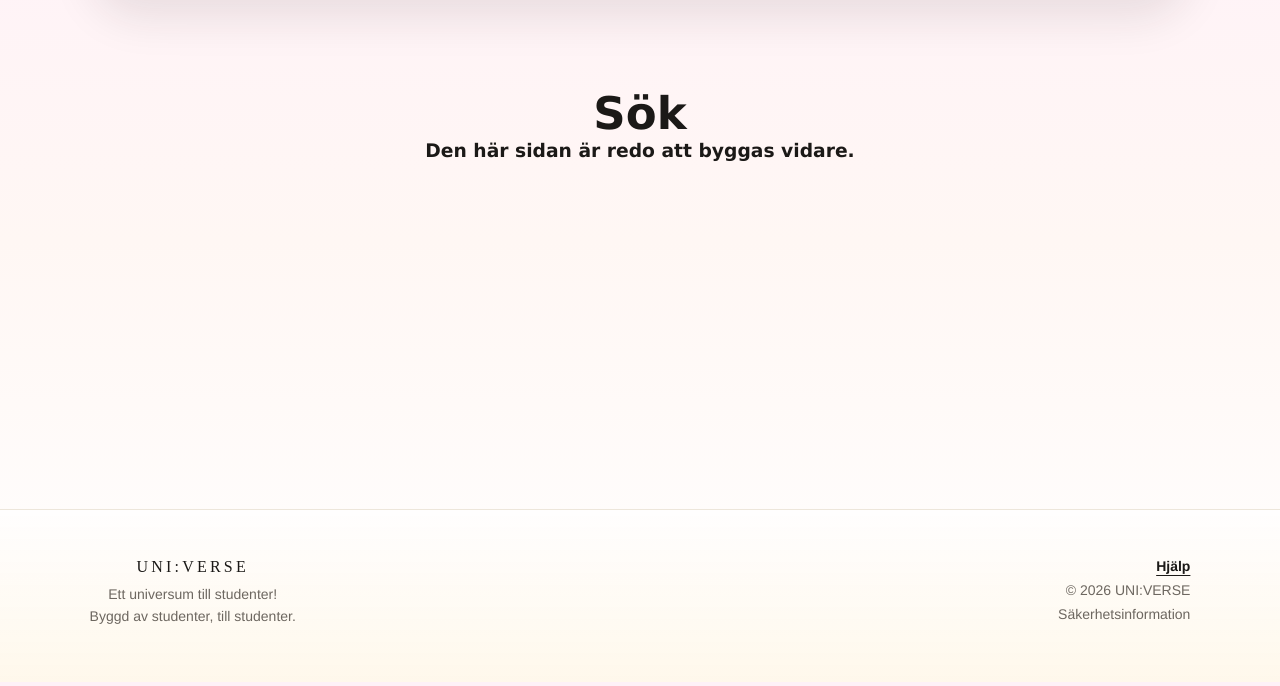
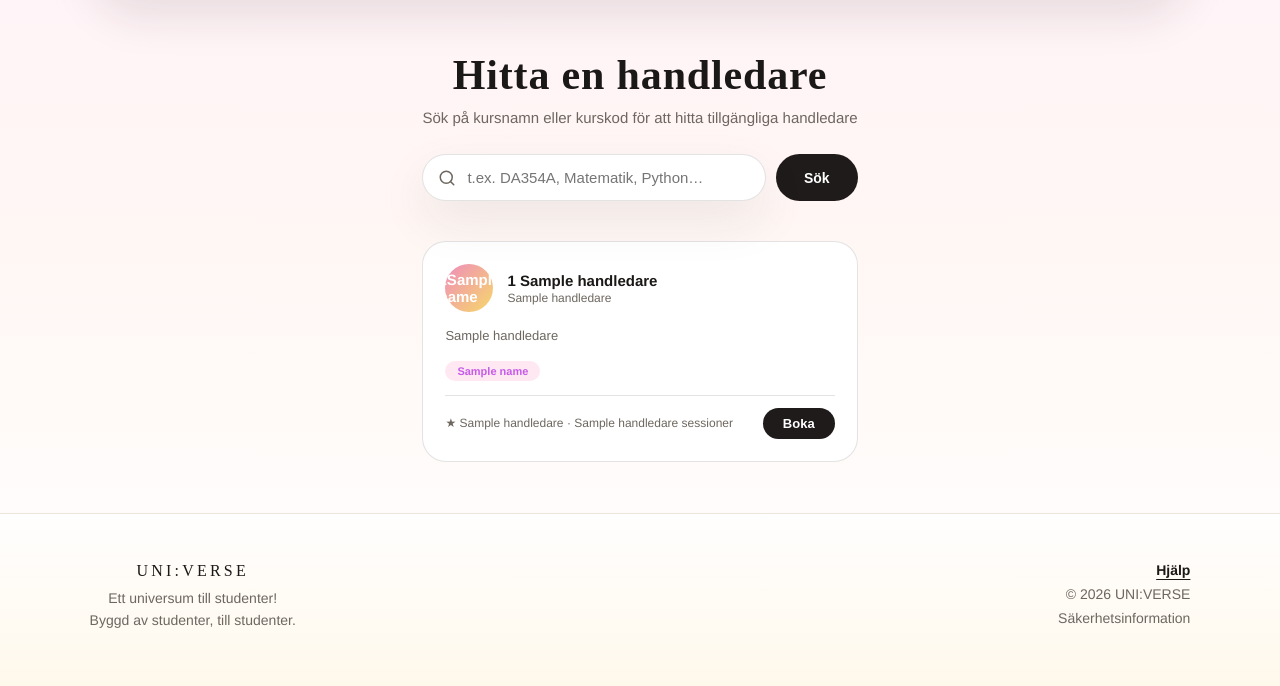
Before and after one commit to EmmaGeorge20/UNIVERSE.web, a Flask app: page /search in a window 1280 px wide. Shown: the part 118-804 px from the top of the page. Before the commit the page ends 742 px from the top, so only its background shows below. Run offline with Flask 3, Linux system fonts and the light colour scheme; a database or web service that is not in the repository returns one stand-in record (values such as "Sample title"); some libraries are stand-ins or nearby versions.

Commit message:
Sök-funktionen

```diff
--- a/app.py
+++ b/app.py
@@ -1,10 +1,11 @@
+
 """
 app.py
 This is the main entry point of the application.
 It initializes the Flask app and registers all blueprints.
 """
 
-from flask import Flask, redirect, render_template, session, url_for
+from flask import Flask, redirect, render_template, request, session, url_for
 from auth import auth
 from user_profile import profile_bp
 from db import get_connection
@@ -12,139 +13,161 @@ from chat import chat
 from extensions import socketio
 
 app = Flask(__name__)
-app.secret_key = "universe_secret"  # Secret key required for sessions to work
+app.secret_key = "universe_secret"
 
-socketio.init_app(app) #Connects Flask with socket server
+socketio.init_app(app)
 
-app.register_blueprint(auth)  # Register authentication routes
+app.register_blueprint(auth)
 app.register_blueprint(profile_bp)
+app.register_blueprint(chat)
 
-app.register_blueprint(chat)  # Chat routes
 
 @app.route("/")
 def index():
-    """
-    Redirects to the startup page.
-    """
     return redirect(url_for("startup"))
+
 
 @app.route("/startup")
 def startup():
-    """
-    Renders the startup page.
-    """
     return render_template("startup.html")
 
-@app.route("/guest")
-def guest():
-    """
-    Allows users to continue as guest.
-    """
-    session["user"] = "guest"
-    return redirect(url_for("home"))
 
 @app.route("/home")
 def home():
-    """
-    Renders the homepage.
-    """
     return render_template("index.html")
 
-@app.route("/booking")
-def booking():
-    """
-    Renders the bookings page placeholder.
-    """
-    return render_template("page.html", title="Bokningar")
 
 @app.route("/search")
 def search():
     """
-    Renders the course search page placeholder.
+    Renders the tutor search page.
+    Optionally filters by ?q=course query parameter.
     """
-    return render_template("page.html", title="Sök")
+    query = request.args.get("q", "").strip()
+    tutors = []
+
+    conn = get_connection()
+    if conn is not None:
+        try:
+            cur = conn.cursor()
+            if query:
+                cur.execute(
+                    """
+                    SELECT u.first_name, u.last_name, u.program,
+                           array_agg(k.kurskod) AS kurser,
+                           h.bio, h.betyg, h.antal_sessioner
+                    FROM handledare h
+                    JOIN users u ON h.user_id = u.id
+                    JOIN handledare_kurser hk ON hk.handledare_id = h.id
+                    JOIN kurser k ON k.id = hk.kurs_id
+                    WHERE h.ar_aktiv = TRUE
+                      AND (k.kurskod ILIKE %s OR k.kursnamn ILIKE %s)
+                    GROUP BY u.first_name, u.last_name, u.program,
+                             h.bio, h.betyg, h.antal_sessioner
+                    ORDER BY h.betyg DESC
+                    """,
+                    (f"%{query}%", f"%{query}%"),
+                )
+            else:
+                cur.execute(
+                    """
+                    SELECT u.first_name, u.last_name, u.program,
+                           array_agg(k.kurskod) AS kurser,
+                           h.bio, h.betyg, h.antal_sessioner
+                    FROM handledare h
+                    JOIN users u ON h.user_id = u.id
+                    JOIN handledare_kurser hk ON hk.handledare_id = h.id
+                    JOIN kurser k ON k.id = hk.kurs_id
+                    WHERE h.ar_aktiv = TRUE
+                    GROUP BY u.first_name, u.last_name, u.program,
+                             h.bio, h.betyg, h.antal_sessioner
+                    ORDER BY h.betyg DESC
+                    """
+                )
+            rows = cur.fetchall()
+            for row in rows:
+                tutors.append({
+                    "first_name":      row[0],
+                    "last_name":       row[1],
+                    "program":         row[2],
+                    "kurser":          row[3],
+                    "bio":             row[4],
+                    "betyg":           row[5],
+                    "antal_sessioner": row[6],
+                })
+            cur.close()
+        finally:
+            conn.close()
+
+    return render_template("search.html", tutors=tutors, query=query)
+
+
+@app.route("/booking")
+def booking():
+    return render_template("page.html", title="Bokningar")
+
 
 @app.route("/messages")
 def messages():
-    """
-    Renders the messages page placeholder.
-    """
     return render_template("page.html", title="Meddelanden")
+
 
 @app.route("/help")
 def help_page():
-    """
-    Renders the help page placeholder.
-    """
     return render_template("page.html", title="Hjälp")
+
 
 @app.route("/marketplace")
 def marketplace():
-    """
-    Renders the marketplace page placeholder.
-    """
     return render_template("page.html", title="Marknad")
+
 
 @app.route("/news")
 def news():
-    """
-    Renders the news page placeholder.
-    """
     return render_template("page.html", title="Nyheter")
+
 
 @app.route("/community")
 def community():
-    """
-    Renders the community page placeholder.
-    """
     return render_template("page.html", title="Community")
+
 
 @app.route("/profile")
 def profile():
-    """
-    Renders the profile page placeholder.
-    """
     email = session.get("user")
     if not email:
         return redirect(url_for("auth.login"))
 
-    user = {
-        "first_name": "Gäst",
-        "last_name": "",
-        "email": email,
-        "school": "UNI:VERSE",
-        "program": "Student",
-        "phone": "Ej angivet",
-    }
+    user = {}
 
-    if email != "guest":
-        conn = get_connection()
-        if conn is not None:
-            try:
-                cur = conn.cursor()
-                cur.execute(
-                    """
-                    SELECT first_name, last_name, email, school, program, phone
-                    FROM users
-                    WHERE email = %s
-                    """,
-                    (email,),
-                )
-                row = cur.fetchone()
-                if row:
-                    user = {
-                        "first_name": row[0],
-                        "last_name": row[1],
-                        "email": row[2],
-                        "school": row[3],
-                        "program": row[4],
-                        "phone": row[5],
-                    }
-                cur.close()
-            finally:
-                conn.close()
+    conn = get_connection()
+    if conn is not None:
+        try:
+            cur = conn.cursor()
+            cur.execute(
+                """
+                SELECT first_name, last_name, email, school, program, phone
+                FROM users
+                WHERE email = %s
+                """,
+                (email,),
+            )
+            row = cur.fetchone()
+            if row:
+                user = {
+                    "first_name": row[0],
+                    "last_name":  row[1],
+                    "email":      row[2],
+                    "school":     row[3],
+                    "program":    row[4],
+                    "phone":      row[5],
+                }
+            cur.close()
+        finally:
+            conn.close()
 
     return render_template("profil.html", user=user)
 
+
 if __name__ == "__main__":
     socketio.run(app, debug=True)
--- a/static/style.css
+++ b/static/style.css
@@ -495,3 +495,201 @@ main.chat-page{
 .empty-chat p {
     font-size: 16px;
 }
+
+/* Search page */
+.search-main {
+  max-width: 1100px;
+  margin: 0 auto;
+  padding: 4% 5%;
+}
+
+.search-hero {
+  text-align: center;
+  margin-bottom: 40px;
+}
+
+.search-hero h1 {
+  font-family: "Playfair Display", serif;
+  font-size: 42px;
+  font-weight: 700;
+  letter-spacing: 0.02em;
+  margin-bottom: 10px;
+  color: var(--text);
+}
+
+.search-sub {
+  color: var(--muted);
+  font-size: 15px;
+  margin-bottom: 28px;
+}
+
+.search-form {
+  display: flex;
+  gap: 10px;
+  justify-content: center;
+  max-width: 560px;
+  margin: 0 auto;
+}
+
+.search-input-wrap {
+  position: relative;
+  flex: 1;
+}
+
+.search-icon {
+  position: absolute;
+  left: 16px;
+  top: 50%;
+  transform: translateY(-50%);
+  color: var(--muted);
+  pointer-events: none;
+}
+
+.search-input {
+  width: 100%;
+  padding: 14px 18px 14px 44px;
+  border: 1.5px solid var(--stroke);
+  border-radius: 999px;
+  font-family: "Manrope", sans-serif;
+  font-size: 15px;
+  background: var(--surface);
+  color: var(--text);
+  outline: none;
+  transition: border-color 0.2s;
+  box-shadow: var(--shadow);
+}
+
+.search-input:focus {
+  border-color: var(--brand-pink);
+}
+
+.search-btn {
+  padding: 14px 28px;
+  border-radius: 999px;
+  border: none;
+  background: #1f1b1a;
+  color: #fff;
+  font-family: "Manrope", sans-serif;
+  font-size: 14px;
+  font-weight: 900;
+  cursor: pointer;
+  transition: background 0.18s, transform 0.18s;
+}
+
+.search-btn:hover {
+  background: #2a2220;
+  transform: translateY(-1px);
+}
+
+.results-label {
+  text-align: center;
+  color: var(--muted);
+  font-size: 14px;
+  margin-bottom: 28px;
+}
+
+.tutors-grid {
+  display: grid;
+  grid-template-columns: repeat(auto-fill, minmax(260px, 1fr));
+  gap: 20px;
+}
+
+.tutor-card {
+  background: var(--surface);
+  border: 1px solid var(--stroke);
+  border-radius: var(--radius);
+  padding: 22px;
+  display: flex;
+  flex-direction: column;
+  gap: 14px;
+  transition: transform 0.2s, box-shadow 0.2s;
+}
+
+.tutor-card:hover {
+  transform: translateY(-3px);
+  box-shadow: var(--shadow);
+}
+
+.tutor-top {
+  display: flex;
+  align-items: center;
+  gap: 14px;
+}
+
+.tutor-avatar {
+  width: 48px;
+  height: 48px;
+  border-radius: 50%;
+  background: linear-gradient(135deg, var(--brand-pink), var(--brand-yellow));
+  color: #fff;
+  font-size: 15px;
+  font-weight: 700;
+  display: flex;
+  align-items: center;
+  justify-content: center;
+  flex-shrink: 0;
+}
+
+.tutor-info strong {
+  display: block;
+  font-size: 15px;
+  font-weight: 700;
+  color: var(--text);
+}
+
+.tutor-program {
+  font-size: 12px;
+  color: var(--muted);
+  margin-top: 2px;
+  display: block;
+}
+
+.tutor-bio {
+  font-size: 13px;
+  color: var(--muted);
+  line-height: 1.6;
+}
+
+.tutor-courses {
+  display: flex;
+  flex-wrap: wrap;
+  gap: 6px;
+}
+
+.course-tag {
+  font-size: 11px;
+  font-weight: 700;
+  padding: 4px 12px;
+  border-radius: 999px;
+  background: var(--accent-soft);
+  color: var(--brand-purple);
+}
+
+.tutor-footer {
+  display: flex;
+  justify-content: space-between;
+  align-items: center;
+  padding-top: 12px;
+  border-top: 1px solid var(--stroke);
+}
+
+.tutor-rating {
+  font-size: 12px;
+  color: var(--muted);
+}
+
+.tutor-book-btn {
+  padding: 8px 20px;
+  border-radius: 999px;
+  background: #1f1b1a;
+  color: #fff;
+  font-size: 13px;
+  font-weight: 900;
+  font-family: "Manrope", sans-serif;
+  transition: background 0.18s, transform 0.18s;
+}
+
+.tutor-book-btn:hover {
+  background: var(--brand-pink);
+  transform: translateY(-1px);
+}
--- a/templates/base.html
+++ b/templates/base.html
@@ -21,9 +21,9 @@
                 <a href="{{ url_for('home') }}">Hem</a>
                 <a href="{{ url_for('search') }}">Sök</a>
                 <a href="{{ url_for('chat.chats_page') }}">Meddelanden</a>
-                <a href="{{ url_for('booking') }}">Bokningar</a>
-                <a href="{{ url_for('profile.profile_page') }}">Profil</a>
-            </div>
+                 <a href="{{ url_for('booking') }}">Bokningar</a>
+                  <a href="{{ url_for('profile.profile_page') }}">Profil</a>
+</div>
             <div class="nav-actions">
                 {% if session.get("user") %}
                 <span class="nav-user">{{ session.get("user") }}</span>
--- a/templates/index.html
+++ b/templates/index.html
@@ -33,7 +33,6 @@
               hitta handledare, skriva meddelanden och samla dina bokningar på
               ett tydligt ställe.
             </p>
-            <a href="{{ url_for('search') }}">Börja söka stöd</a>
           </aside>
         </div>
       </div>
--- a/templates/login.html
+++ b/templates/login.html
@@ -74,7 +74,6 @@
               <button class="btn" type="submit">Logga in</button>
               <div class="form-links">
                 <a href="{{ url_for('auth.register') }}">Skapa konto</a>
-                <a href="{{ url_for('guest') }}">Fortsätt som gäst</a>
               </div>
             </form>
           </div>
--- a/templates/register.html
+++ b/templates/register.html
@@ -91,7 +91,6 @@
 
                        <div class="register-actions">
                            <a href="{{ url_for('auth.login') }}">Har du redan konto?</a>
-                           <a href="{{ url_for('guest') }}">Fortsätt som gäst</a>
                            <button class="register-submit" type="submit">Skapa konto</button>
                        </div>
                    </form>
--- /dev/null
+++ b/templates/search.html
@@ -0,0 +1,71 @@
+{% extends "base.html" %}
+{% block body %}
+
+<main class="search-main">
+
+  <div class="search-hero">
+    <h1>Hitta en handledare</h1>
+    <p class="search-sub">Sök på kursnamn eller kurskod för att hitta tillgängliga handledare</p>
+
+    <form method="GET" action="/search" class="search-form">
+      <div class="search-input-wrap">
+        <svg class="search-icon" width="18" height="18" viewBox="0 0 24 24" fill="none"
+          stroke="currentColor" stroke-width="2" stroke-linecap="round" stroke-linejoin="round">
+          <circle cx="11" cy="11" r="8"/><line x1="21" y1="21" x2="16.65" y2="16.65"/>
+        </svg>
+        <input
+          type="text"
+          name="q"
+          value="{{ query }}"
+          placeholder="t.ex. DA354A, Matematik, Python…"
+          class="search-input"
+          autocomplete="off"
+        />
+      </div>
+      <button type="submit" class="search-btn">Sök</button>
+    </form>
+  </div>
+
+  {% if query %}
+  <p class="results-label">
+    {% if tutors %}
+      {{ tutors|length }} handledare hittades för "<strong>{{ query }}</strong>"
+    {% else %}
+      Inga handledare hittades för "<strong>{{ query }}</strong>" — prova ett annat kursnamn.
+    {% endif %}
+  </p>
+  {% endif %}
+
+  <div class="tutors-grid">
+    {% for tutor in tutors %}
+    <div class="tutor-card">
+      <div class="tutor-top">
+        <div class="tutor-avatar">
+          {{ tutor.first_name[0] }}{{ tutor.last_name[0] }}
+        </div>
+        <div class="tutor-info">
+          <strong>{{ tutor.first_name }} {{ tutor.last_name }}</strong>
+          <span class="tutor-program">{{ tutor.program }}</span>
+        </div>
+      </div>
+
+      {% if tutor.bio %}
+      <p class="tutor-bio">{{ tutor.bio }}</p>
+      {% endif %}
+
+      <div class="tutor-courses">
+        {% for course in tutor.kurser %}
+        <span class="course-tag">{{ course }}</span>
+        {% endfor %}
+      </div>
+
+      <div class="tutor-footer">
+        <span class="tutor-rating">★ {{ tutor.betyg }} · {{ tutor.antal_sessioner }} sessioner</span>
+        <a href="/booking?tutor={{ tutor.first_name }}" class="tutor-book-btn">Boka</a>
+      </div>
+    </div>
+    {% endfor %}
+  </div>
+
+</main>
+{% endblock %}
```
Also changed, not shown: templates/startup.html (+1 -6 lines).
